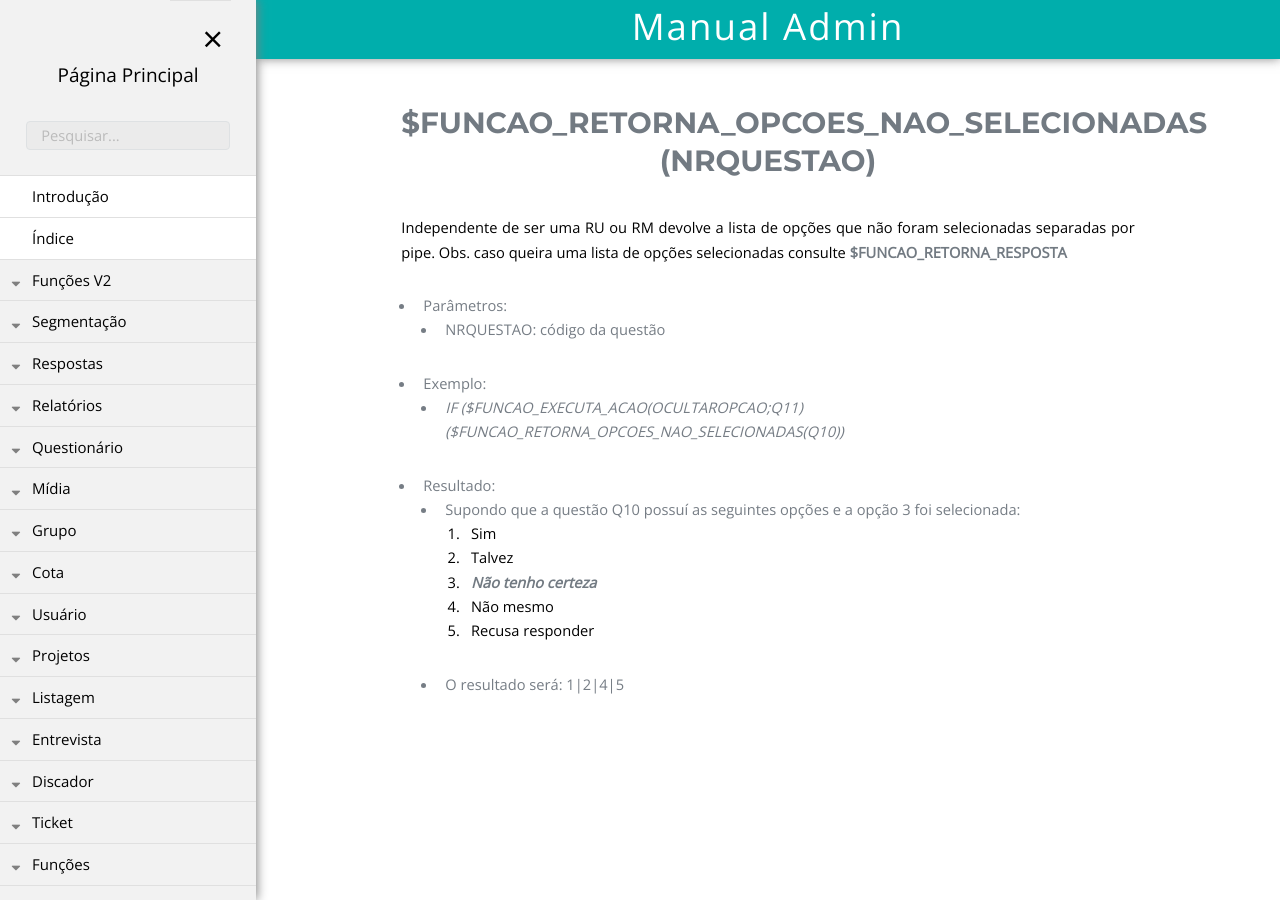
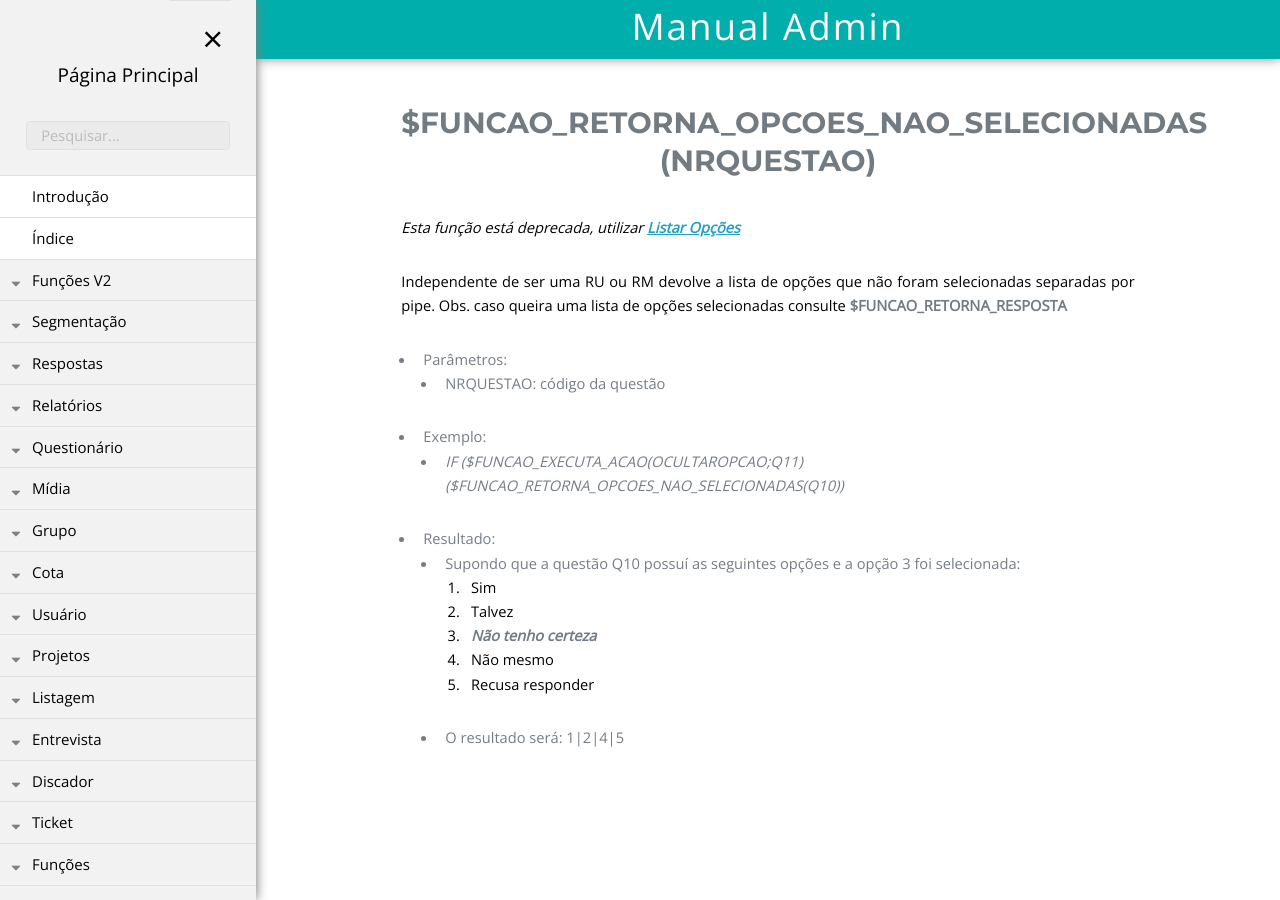
Before and after one commit to rogerio-figueiredo-hsr/hsrtechonline.github.io, a Jekyll site: the page built from _posts/2018-06-14-listar-opcoes-nao-selecionadas.md, in a window 1280 px wide. Built offline with Jekyll 4.4.1, drawn with Linux system fonts in a browser that asks for light colours.

Commit message:
Update 2018-06-14-listar-opcoes-nao-selecionadas.md

```diff
--- a/_posts/2018-06-14-listar-opcoes-nao-selecionadas.md
+++ b/_posts/2018-06-14-listar-opcoes-nao-selecionadas.md
@@ -6,6 +6,8 @@ permalink: /fastQuestAdmin/funcoes/listar-opcoes-nao-selecionadas
 pasta: "funcoes"
 ---
 # $FUNCAO_RETORNA_OPCOES_NAO_SELECIONADAS (NRQUESTAO)
+*Esta função está deprecada, utilizar **<a href="/fastQuestAdmin/funcoes/listar-opcoes">Listar Opções</a>***
+
 Independente de ser uma RU ou RM devolve a lista de opções que não foram selecionadas separadas por pipe.
 Obs. caso queira uma lista de opções selecionadas consulte __$FUNCAO_RETORNA_RESPOSTA__
 
```
